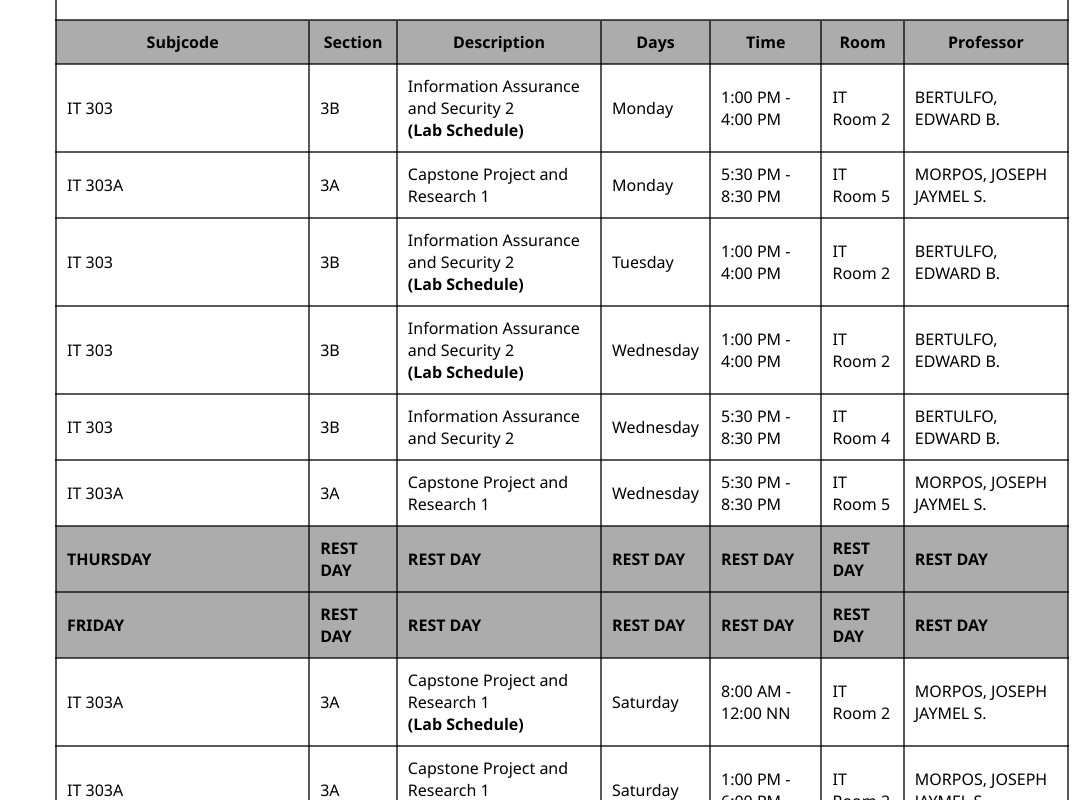
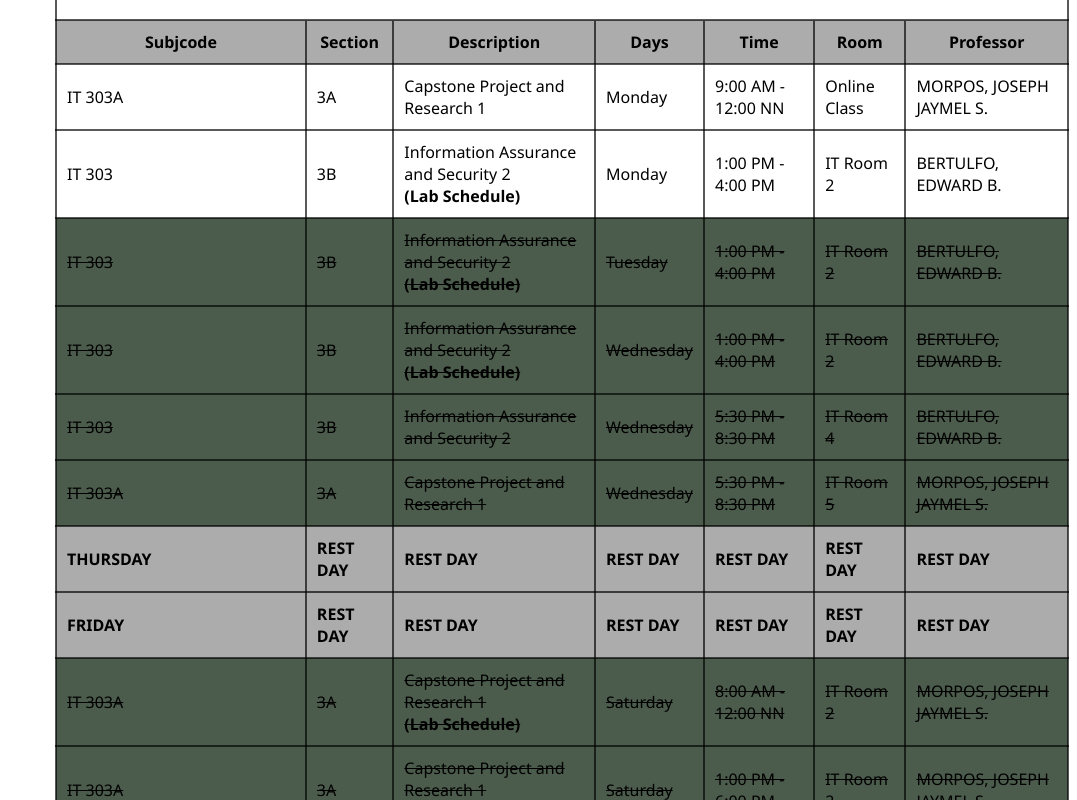
Before and after one commit to FoowsIsBack/Class_schedule3B, a React (Vite) app: page / in a window 1280 px wide. Shown: the part 320-1120 px from the top of the page, without its empty margins (203-1280 px from the left). Built offline with nearby package versions, Linux system fonts and the light colour scheme.

Commit message:
Update schedule

```diff
--- a/src/Schedule.jsx
+++ b/src/Schedule.jsx
@@ -48,6 +48,16 @@ function Schedule() {
           </tr>
 
           <tr className="klase">
+            <td>IT 303A</td>
+            <td>3A</td>
+            <td>Capstone Project and Research 1</td>
+            <td>Monday</td>
+            <td>9:00 AM - 12:00 NN</td>
+            <td>Online Class</td>
+            <td>MORPOS, JOSEPH JAYMEL S.</td>
+          </tr>
+
+          <tr className="klase">
             <td>IT 303</td>
             <td>3B</td>
             <td>Information Assurance and Security 2 <br /> <strong>(Lab Schedule)</strong></td>
@@ -57,17 +67,7 @@ function Schedule() {
             <td>BERTULFO, EDWARD B.</td>
           </tr>
 
-          <tr className="klase">
-            <td>IT 303A</td>
-            <td>3A</td>
-            <td>Capstone Project and Research 1</td>
-            <td>Monday</td>
-            <td>5:30 PM - 8:30 PM</td>
-            <td>IT Room 5</td>
-            <td>MORPOS, JOSEPH JAYMEL S.</td>
-          </tr>
-
-          <tr className="klase">
+          <tr className="finish_sub">
             <td>IT 303</td>
             <td>3B</td>
             <td>Information Assurance and Security 2 <br /> <strong>(Lab Schedule)</strong></td>
@@ -77,7 +77,7 @@ function Schedule() {
             <td>BERTULFO, EDWARD B.</td>
           </tr>
 
-          <tr className="klase">
+          <tr className="finish_sub">
             <td>IT 303</td>
             <td>3B</td>
             <td>Information Assurance and Security 2 <br /> <strong>(Lab Schedule)</strong></td>
@@ -87,7 +87,7 @@ function Schedule() {
             <td>BERTULFO, EDWARD B.</td>
           </tr>
 
-          <tr className="klase">
+          <tr className="finish_sub">
             <td>IT 303</td>
             <td>3B</td>
             <td>Information Assurance and Security 2</td>
@@ -97,7 +97,7 @@ function Schedule() {
             <td>BERTULFO, EDWARD B.</td>
           </tr>
 
-          <tr className="klase">
+          <tr className="finish_sub">
             <td>IT 303A</td>
             <td>3A</td>
             <td>Capstone Project and Research 1</td>
@@ -127,7 +127,7 @@ function Schedule() {
             <td className="rest_day"><b>REST DAY</b></td>
           </tr>
 
-          <tr className="klase">
+          <tr className="finish_sub">
             <td>IT 303A</td>
             <td>3A</td>
             <td>Capstone Project and Research 1 <br /> <strong>(Lab Schedule)</strong></td>
@@ -137,7 +137,7 @@ function Schedule() {
             <td>MORPOS, JOSEPH JAYMEL S.</td>
           </tr>
 
-          <tr className="klase">
+          <tr className="finish_sub">
             <td>IT 303A</td>
             <td>3A</td>
             <td>Capstone Project and Research 1 <br /> <strong>(Lab Schedule)</strong></td>
```
